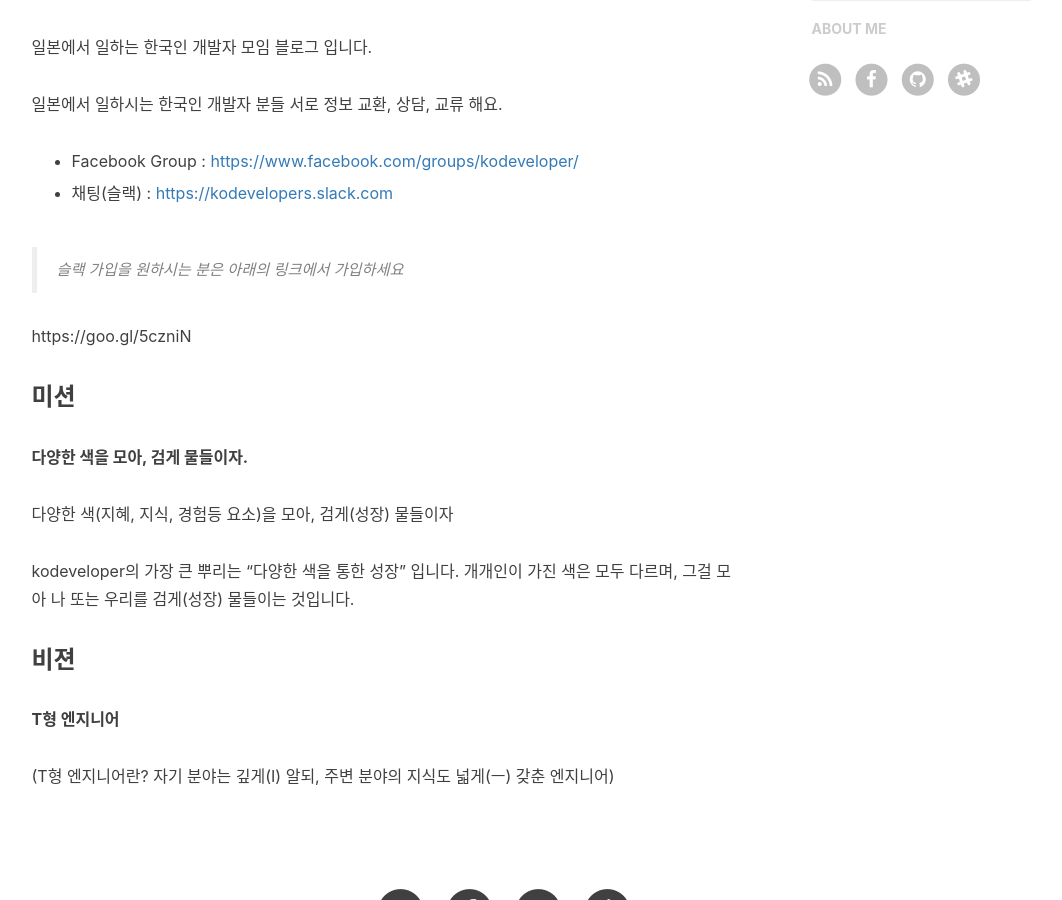
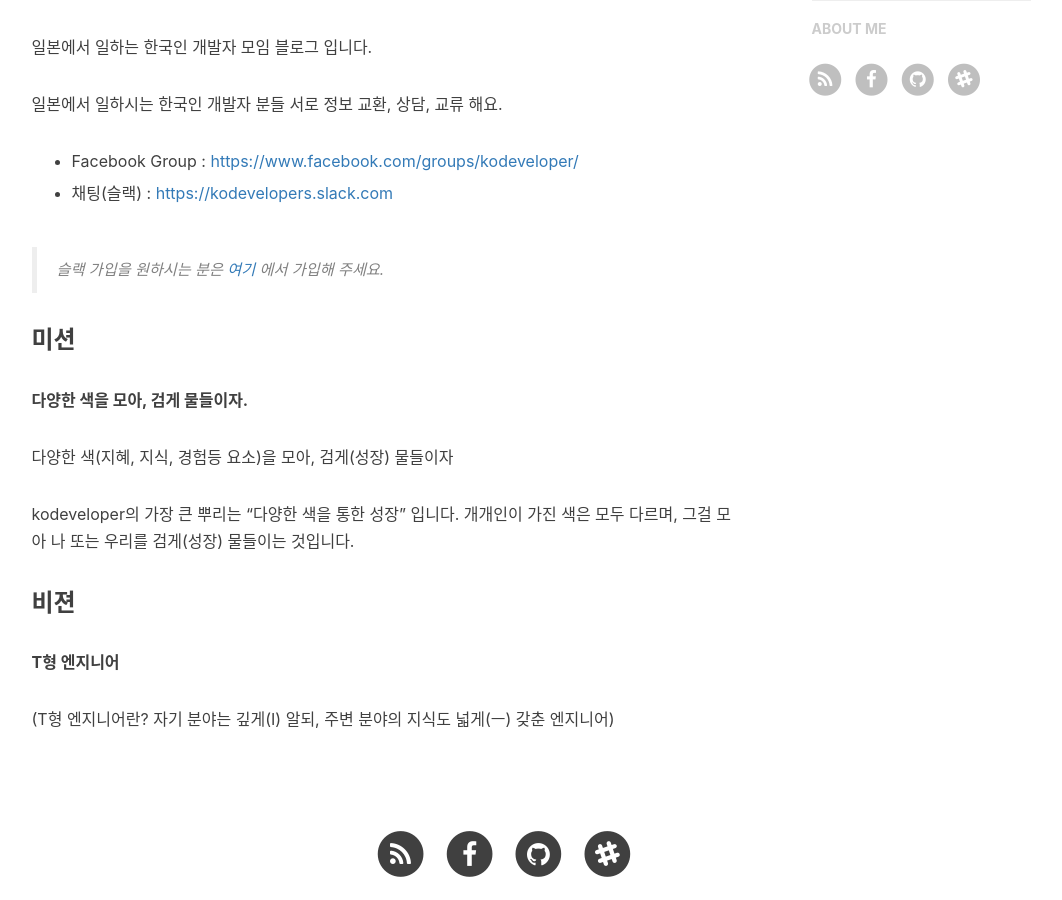
Before and after one commit to kodevops/blog, a Jekyll site: the page built from about.html, in a window 1280 px wide and 900 px high, scrolled down 598 px. Shown: the whole window, without its empty margins (136-1198 px from the left). Built offline with Jekyll 4.4.1, drawn with Linux system fonts in a browser that asks for light colours; nearby versions of some CDN libraries; comment, search, counter and statistics services are not loaded.

Commit message:
슬랙 가입용 링크 수정

```diff
--- a/_includes/about/ko.md
+++ b/_includes/about/ko.md
@@ -10,9 +10,7 @@
 
 * 채팅(슬랙) : [https://kodevelopers.slack.com](https://kodevelopers.slack.com)
 
-> 슬랙 가입을 원하시는 분은 아래의 링크에서 가입하세요
-
-https://goo.gl/5czniN
+> 슬랙 가입을 원하시는 분은 *[여기](https://goo.gl/5czniN)* 에서 가입해 주세요.
 
 
 ### 미션
```
